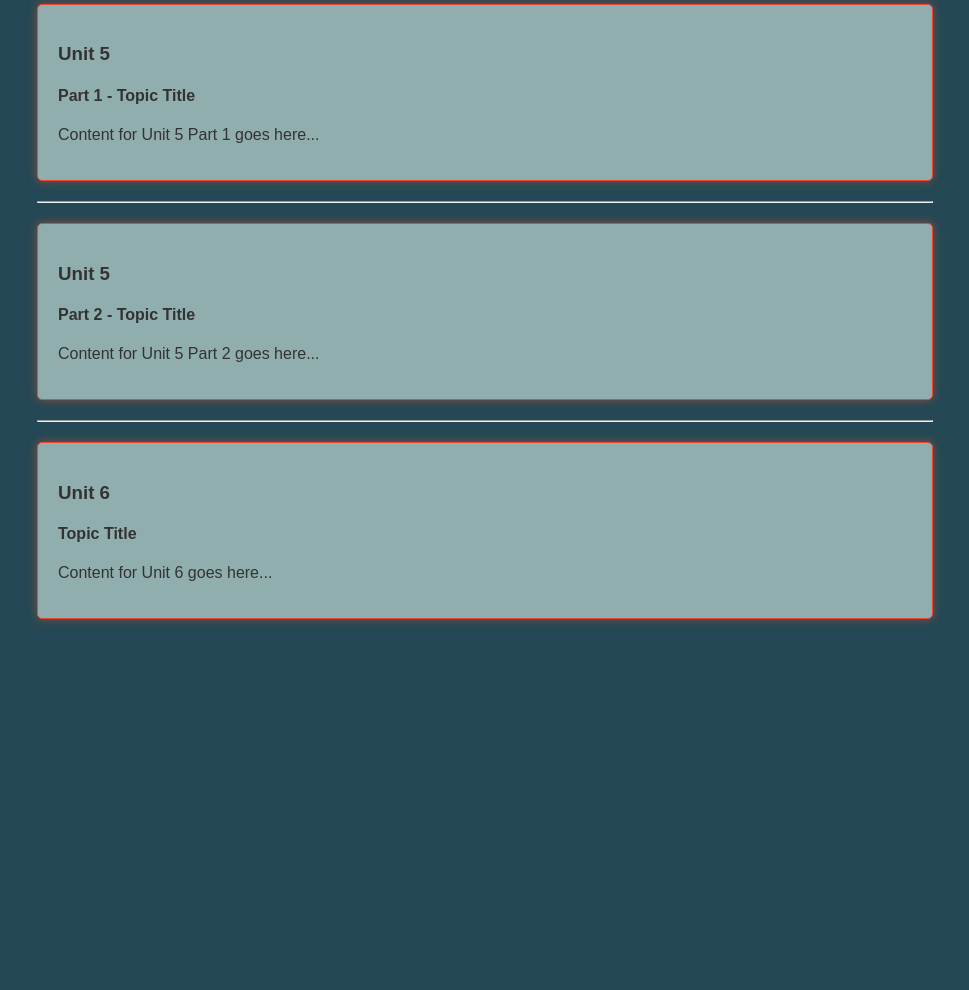
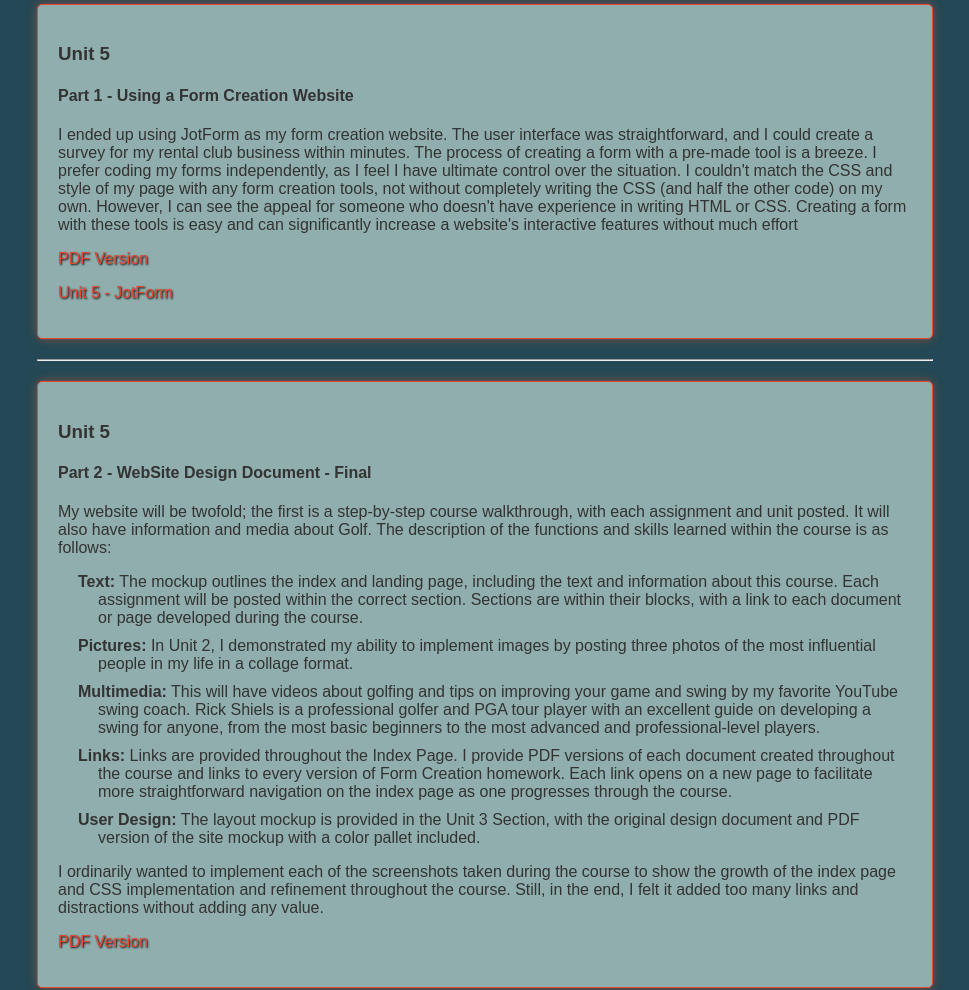
Before and after one commit to Bollwevil/bollwevil.github.io, a plain HTML site: page index.html in a window 1280 px wide. Shown: the part 3880-4870 px from the top of the page, without its empty margins (155-1124 px from the left). Before the commit the page ends 4519 px from the top, so only its background shows below. Drawn offline with Linux system fonts and the light colour scheme.

Commit message:
Update index.html

```diff
--- a/index.html
+++ b/index.html
@@ -80,11 +80,11 @@
             text-indent: -20px;
             padding-left: 20px;
         }
-        .unit-list-style {
+        .list-style {
             padding-left: 20px;
             margin-top: 10px;
         }
-        .unit-list-style .unit-item {
+        .list-style .list-item {
             margin-bottom: 10px;
             text-indent: -20px;
             padding-left: 20px;
@@ -203,20 +203,20 @@
         <h3 id="startUnit3Part1">Unit 3</h3>
         <h4>Part 1 - Webpage Design</h4>
         <p>My website will be twofold; the first is a step-by-step course walkthrough, with each assignment and unit posted. It will also have information and media about Golf. The description of the pages is as follows:</p>
-        <div class="unit-list-style">
-            <div class="unit-item">
+        <div class="list-style">
+            <div class="list-item">
                 <b>Page 1</b> — The index and landing page are outlined in the mockup. They will include the text and information pertaining to this course. Each assignment will be posted within the correct section.
             </div>
-            <div class="unit-item">
+            <div class="list-item">
                 <b>Page 2</b> — Image page: this will include a collage of images from different golf courses I have played at.
             </div>
-            <div class="unit-item">
+            <div class="list-item">
                 <b>Page 3</b> — Multimedia Page: This will have videos about golfing and tips on improving your game and swing by some of my favorite YouTubers.
             </div>
-            <div class="unit-item">
+            <div class="list-item">
                 <b>Page 4</b> — Links Page: This will include links to different websites related to golf. It will include some of my favorite courses and links to websites for purchasing golf equipment.
             </div>
-            <div class="unit-item">
+            <div class="list-item">
                 <b>Page 5</b> — User Design page. This will have a link to the layout mockup.
             </div>
         </div>
@@ -238,7 +238,7 @@
         <h4>Part 1 - The Guide</h4>
         <p>Ever thought it might be fun to chase the world's hardest-to-find ball around 6,600 yards of beautiful fields, trees, ponds, and sand “features” for four hours in the sun, rain, wind, sleet, and snow? Well, you might like to try golf! In case you do, Rick Shiels developed a short course on YouTube to walk new players (and old) through a step-by-step guide on how to swing a golf club. It is very informative, and even the most seasoned weekend warriors can glean a tidbit from Mr. Shiels.
             <p><a href="/Unit4/completeGolfSwingGuide.html" target="_blank">Rick Shiels Golf Swing Guide</a></p>
-        <p>The website is almost done! At least I’m rounding the corner on completion at this point. I think I like the CSS layout for now, it has a modern and sleek feel to it. Next will be incorporating the final design document, and a page filled with links. I am not sure exactly how I want to do the links page; maybe make it a table of contents style or directory to get to each page and the links to the outside pages/videos. </p>
+        <p>The website is almost done! At least I&apos;m rounding the corner on completion at this point. I think I like the CSS layout for now, it has a modern and sleek feel to it. Next will be incorporating the final design document, and a page filled with links. I am not sure exactly how I want to do the links page; maybe make it a table of contents style or directory to get to each page and the links to the outside pages/videos. </p>
         <p><a href="/Unit4/Kyle Deschamps - Unit 4.pdf" target="_blank">PDF Version</a></p>
     </div>
 
@@ -252,15 +252,36 @@
     <hr>
     <div class="unit-section">
         <h3 id="startUnit5Part1">Unit 5</h3>
-        <h4>Part 1 - Topic Title</h4>
-        <p>Content for Unit 5 Part 1 goes here...</p>
+        <h4>Part 1 - Using a Form Creation Website</h4>
+        <p>I ended up using JotForm as my form creation website. The user interface was straightforward, and I could create a survey for my rental club business within minutes. The process of creating a form with a pre-made tool is a breeze. I prefer coding my forms independently, as I feel I have ultimate control over the situation. I couldn&apos;t match the CSS and style of my page with any form creation tools, not without completely writing the CSS (and half the other code) on my own. However, I can see the appeal for someone who doesn&apos;t have experience in writing HTML or CSS. Creating a form with these tools is easy and can significantly increase a website's interactive features without much effort </p>
+        <p><a href="/Unit5/Kyle Deschamps - Unit 5p1.pdf" target="_blank">PDF Version</a></p>
+        <p><a href="/Unit5/JotForm.html" target="_blank">Unit 5 - JotForm</a></p>
     </div>
 
     <hr>
     <div class="unit-section">
         <h3 id="startUnit5Part2">Unit 5</h3>
-        <h4>Part 2 - Topic Title</h4>
-        <p>Content for Unit 5 Part 2 goes here...</p>
+        <h4>Part 2 - WebSite Design Document - Final</h4>
+        <p>My website will be twofold; the first is a step-by-step course walkthrough, with each assignment and unit posted. It will also have information and media about Golf. The description of the functions and skills learned within the course is as follows:</p>
+        <div class="list-style">
+                <div class="list-item">
+                    <b>Text:</b> The mockup outlines the index and landing page, including the text and information about this course. Each assignment will be posted within the correct section. Sections are within their blocks, with a link to each document or page developed during the course.
+                </div>
+                <div class="list-item">
+                    <b>Pictures:</b> In Unit 2, I demonstrated my ability to implement images by posting three photos of the most influential people in my life in a collage format.
+                </div>
+                <div class="list-item">
+                    <b>Multimedia:</b> This will have videos about golfing and tips on improving your game and swing by my favorite YouTube swing coach. Rick Shiels is a professional golfer and PGA tour player with an excellent guide on developing a swing for anyone, from the most basic beginners to the most advanced and professional-level players.
+                </div>
+                <div class="list-item">
+                    <b>Links:</b> Links are provided throughout the Index Page. I provide PDF versions of each document created throughout the course and links to every version of Form Creation homework. Each link opens on a new page to facilitate more straightforward navigation on the index page as one progresses through the course.
+                </div>
+                <div class="list-item">
+                    <b>User Design:</b> The layout mockup is provided in the Unit 3 Section, with the original design document and PDF version of the site mockup with a color pallet included.
+                </div>
+        </div>
+        <p>I ordinarily wanted to implement each of the screenshots taken during the course to show the growth of the index page and CSS implementation and refinement throughout the course. Still, in the end, I felt it added too many links and distractions without adding any value.</p>
+        <p><a href="/Unit5/Kyle Deschamps - Unit5p2.pdf" target="_blank">PDF Version</a></p>
     </div>
 
     <hr>
```
